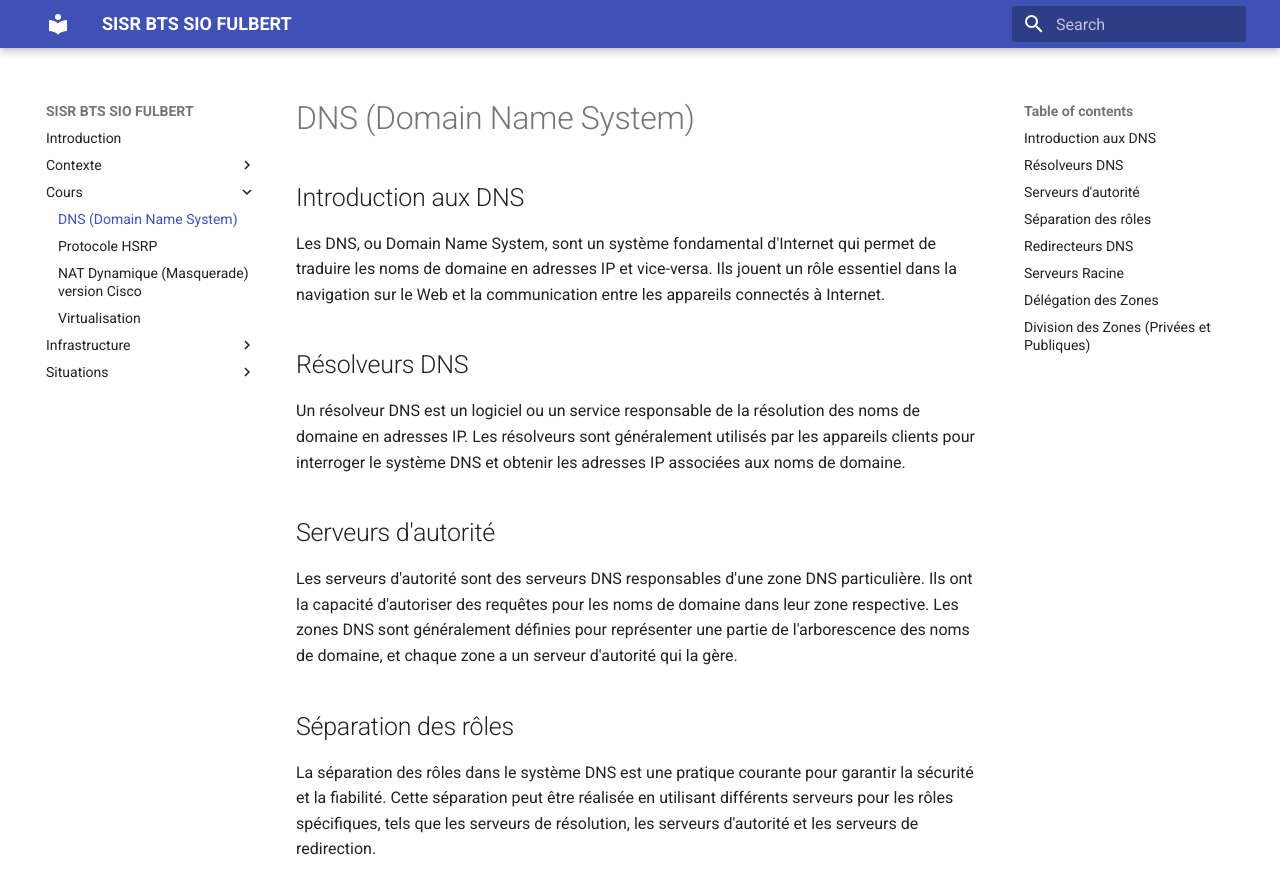
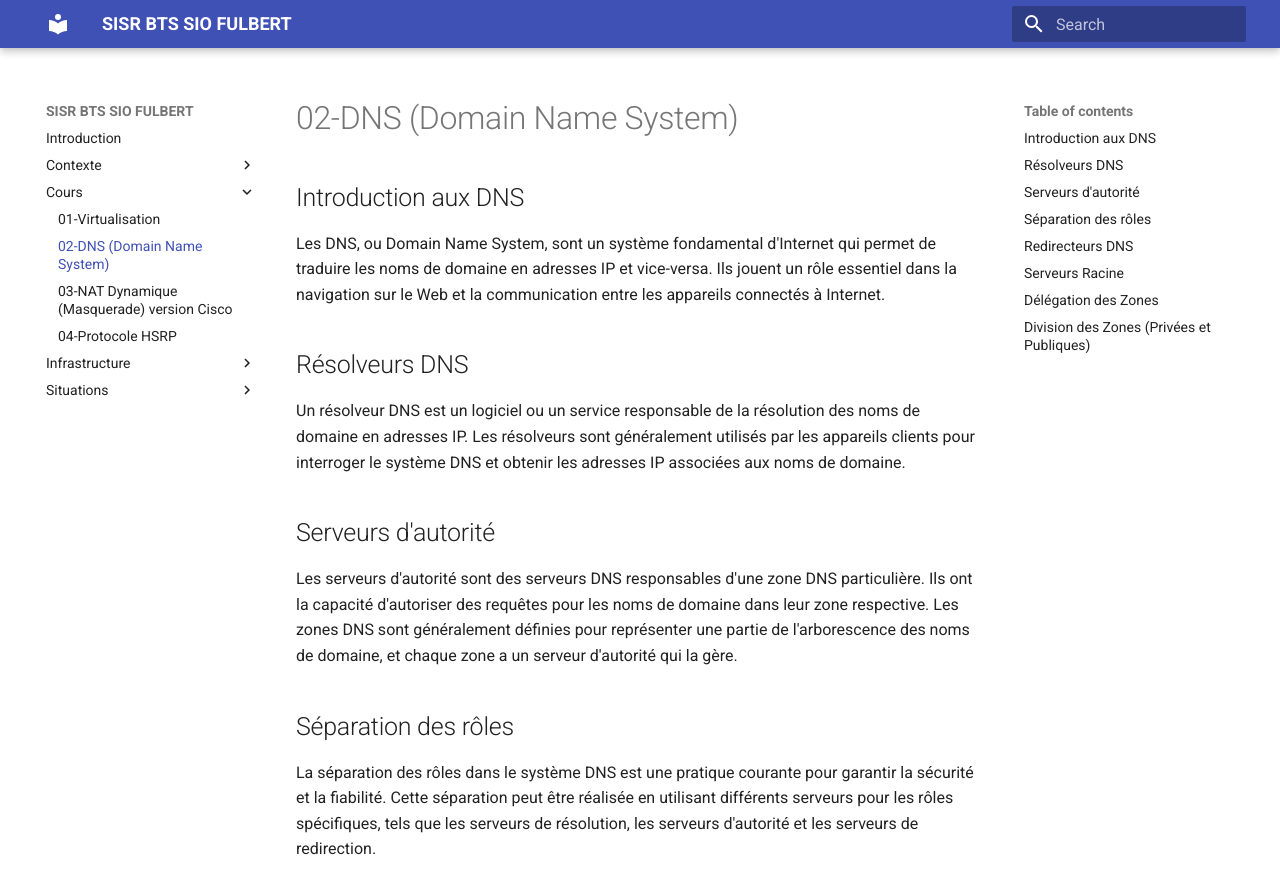
Before and after one commit to lmeryFulbert/sisrsiofulbert.github.io, an MkDocs documentation site: the page built from docs/cours/02-dns.md, in a window 1280 px wide and 900 px high. Shown: the top 894 px of the window. Built offline with MkDocs 1.6.1 and Material for MkDocs 9.7.7, drawn with Linux system fonts in a browser that asks for light colours.

Commit message:
rename courses

```diff
--- a/docs/cours/virtualisation.md
+++ b/docs/cours/01-virtualisation.md
@@ -1,4 +1,4 @@
-# Virtualisation
+# 01-Virtualisation
 
 ## Type d'hyperviseurs
 
--- a/docs/cours/dns.md
+++ b/docs/cours/02-dns.md
@@ -1,4 +1,4 @@
-# DNS (Domain Name System)
+# 02-DNS (Domain Name System)
 
 ## Introduction aux DNS
 
--- a/docs/cours/nat.md
+++ b/docs/cours/03-nat.md
@@ -1,4 +1,4 @@
-# NAT Dynamique (Masquerade) version Cisco
+# 03-NAT Dynamique (Masquerade) version Cisco
 
 Le NAT dynamique est une technique utilisée pour permettre à plusieurs dispositifs d'une réseau local (IP inside) de partager une seule adresse IP publique (IP outside) pour accéder à Internet ou d'autres réseaux externes.
 
--- a/docs/cours/hsrp.md
+++ b/docs/cours/04-hsrp.md
@@ -1,4 +1,4 @@
-# Protocole HSRP
+# 04-Protocole HSRP
 
 Le protocole **HSRP** (Hot Standby Router Protocol) est un protocole de Cisco conçu pour fournir une **haute disponibilité** (HA) aux réseaux en permettant à un routeur de prendre automatiquement le relais en cas de panne du routeur principal. HSRP est souvent utilisé pour créer une passerelle par défaut redondante vers l'Internet ou d'autres réseaux.
 
```
